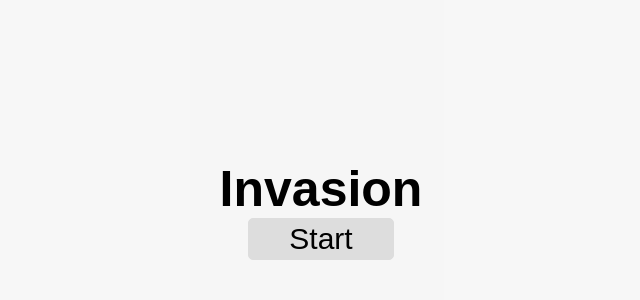
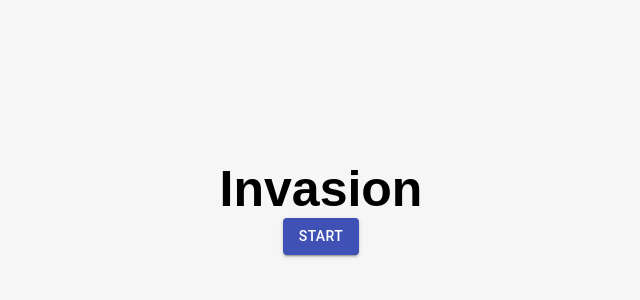
Before and after one commit to Xuloh/invasion, a React app: page / in a window 1280 px wide. Shown: the top 300 px of the page, without its empty margins (319-959 px from the left). Built offline with nearby package versions, Linux system fonts and the light colour scheme.

Commit message:
added material-ui and replaced vanilla button with material button in menu

```diff
--- a/package.json
+++ b/package.json
@@ -31,6 +31,7 @@
   },
   "dependencies": {
     "@babel/preset-react": "^7.0.0",
+    "@material-ui/core": "^4.2.0",
     "jquery": "^3.4.1",
     "react": "^16.8.6",
     "react-dom": "^16.8.6",
--- a/src/ui/Menu.js
+++ b/src/ui/Menu.js
@@ -1,11 +1,14 @@
 import React from "react";
+import Button from '@material-ui/core/Button';
 
 export default class Menu extends React.Component {
     render() {
         return (
             <div id="menu">
                 <h1 id="title">Invasion</h1>
-                <button id="start">Start</button>
+                <Button variant="contained" color="primary">
+                    Start
+                </Button>
             </div>
         );
     }
```
